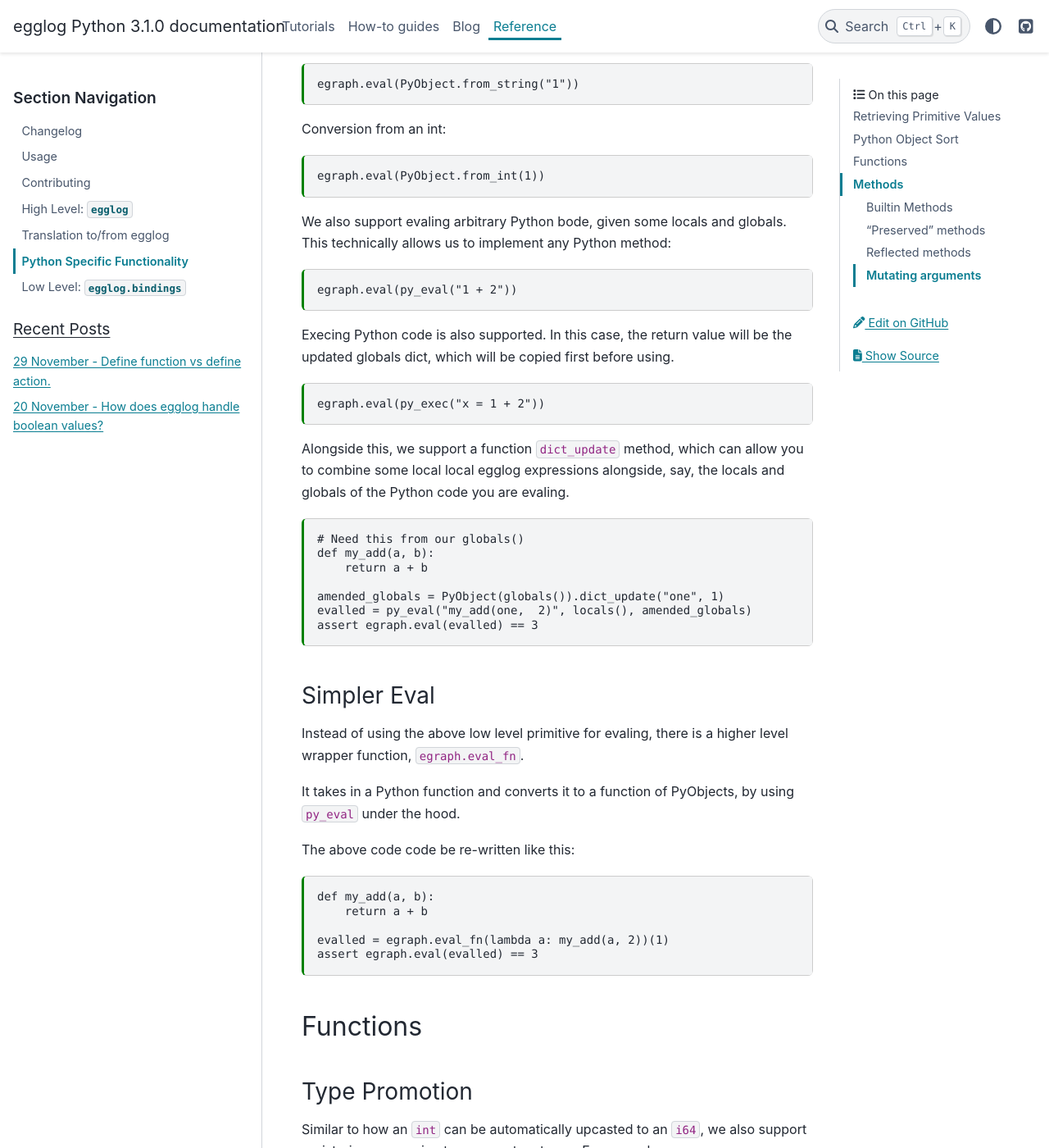
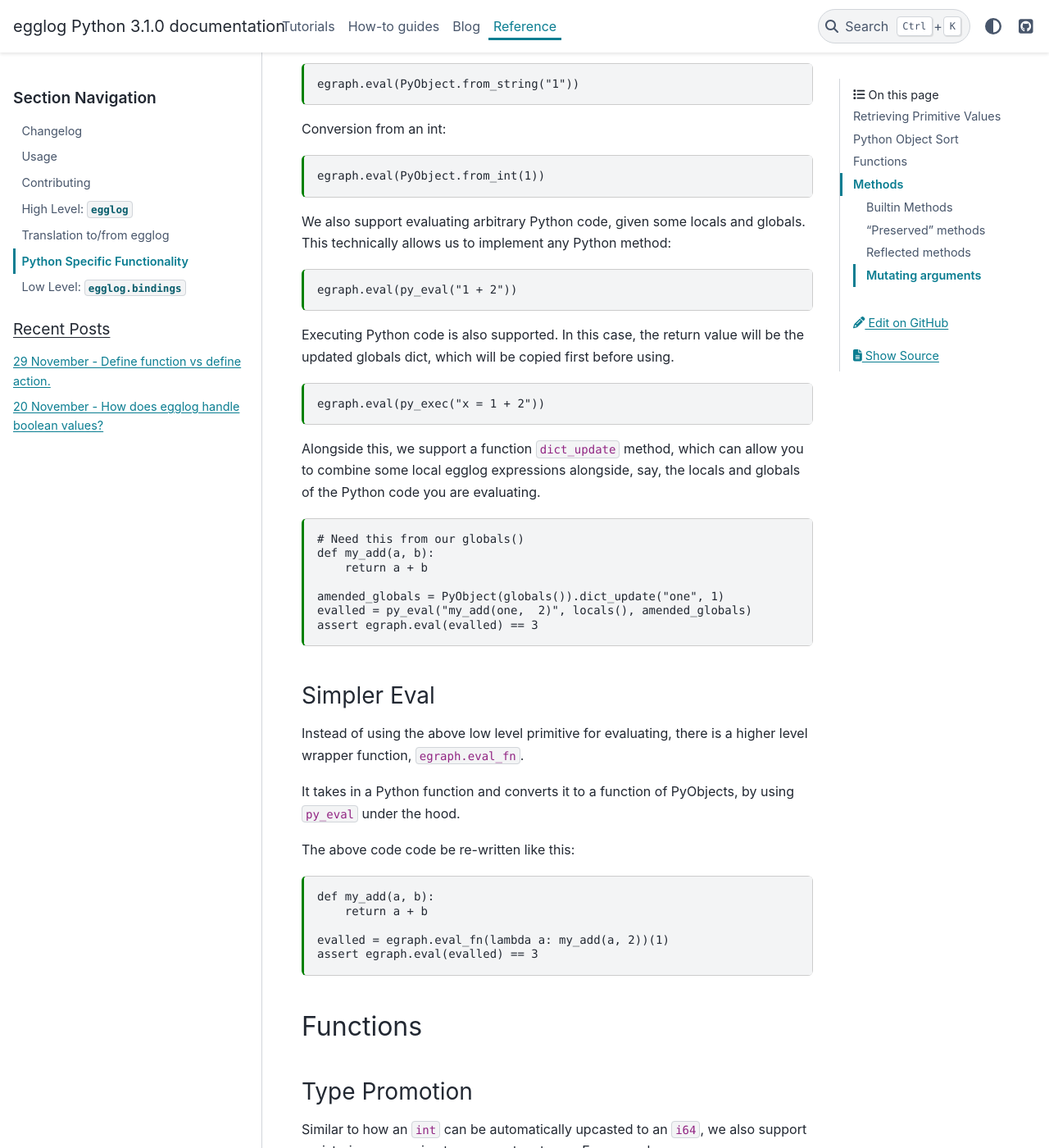
Before and after one commit to egraphs-good/egglog-python, a Sphinx documentation site: the page built from docs/reference/python-integration.md, in a window 1280 px wide and 1400 px high, scrolled down 1881 px. Shown: the whole window at 82% size. Built offline with Sphinx 7.4.7 and the PyData theme 0.15.4, drawn with Linux system fonts in a browser that asks for light colours; pages that are not in the unit, such as notebooks, are missing from menus; comment, search, counter and statistics services are not loaded; the version number is read from the project's files by our own code; some of the changed text lies outside the part shown.

Commit message:
Fix python-integration.md spelling mistakes

````diff
--- a/docs/reference/python-integration.md
+++ b/docs/reference/python-integration.md
@@ -79,19 +79,19 @@ Conversion from an int:
 egraph.eval(PyObject.from_int(1))
 ```
 
-We also support evaling arbitrary Python bode, given some locals and globals. This technically allows us to implement any Python method:
+We also support evaluating arbitrary Python code, given some locals and globals. This technically allows us to implement any Python method:
 
 ```{code-cell} python
 egraph.eval(py_eval("1 + 2"))
 ```
 
-Execing Python code is also supported. In this case, the return value will be the updated globals dict, which will be copied first before using.
+Executing Python code is also supported. In this case, the return value will be the updated globals dict, which will be copied first before using.
 
 ```{code-cell} python
 egraph.eval(py_exec("x = 1 + 2"))
 ```
 
-Alongside this, we support a function `dict_update` method, which can allow you to combine some local local egglog expressions alongside, say, the locals and globals of the Python code you are evaling.
+Alongside this, we support a function `dict_update` method, which can allow you to combine some local egglog expressions alongside, say, the locals and globals of the Python code you are evaluating.
 
 ```{code-cell} python
 # Need this from our globals()
@@ -105,10 +105,9 @@ assert egraph.eval(evalled) == 3
 
 ### Simpler Eval
 
-Instead of using the above low level primitive for evaling, there is a higher level wrapper function, `egraph.eval_fn`.
+Instead of using the above low level primitive for evaluating, there is a higher level wrapper function, `egraph.eval_fn`.
 
-It takes in a Python function and converts it to a function of PyObjects, by using `py_eval`
-under the hood.
+It takes in a Python function and converts it to a function of PyObjects, by using `py_eval` under the hood.
 
 The above code code be re-written like this:
 
````
Also changed, not shown: other parts of docs/reference/python-integration.md (+9 -9 lines).
